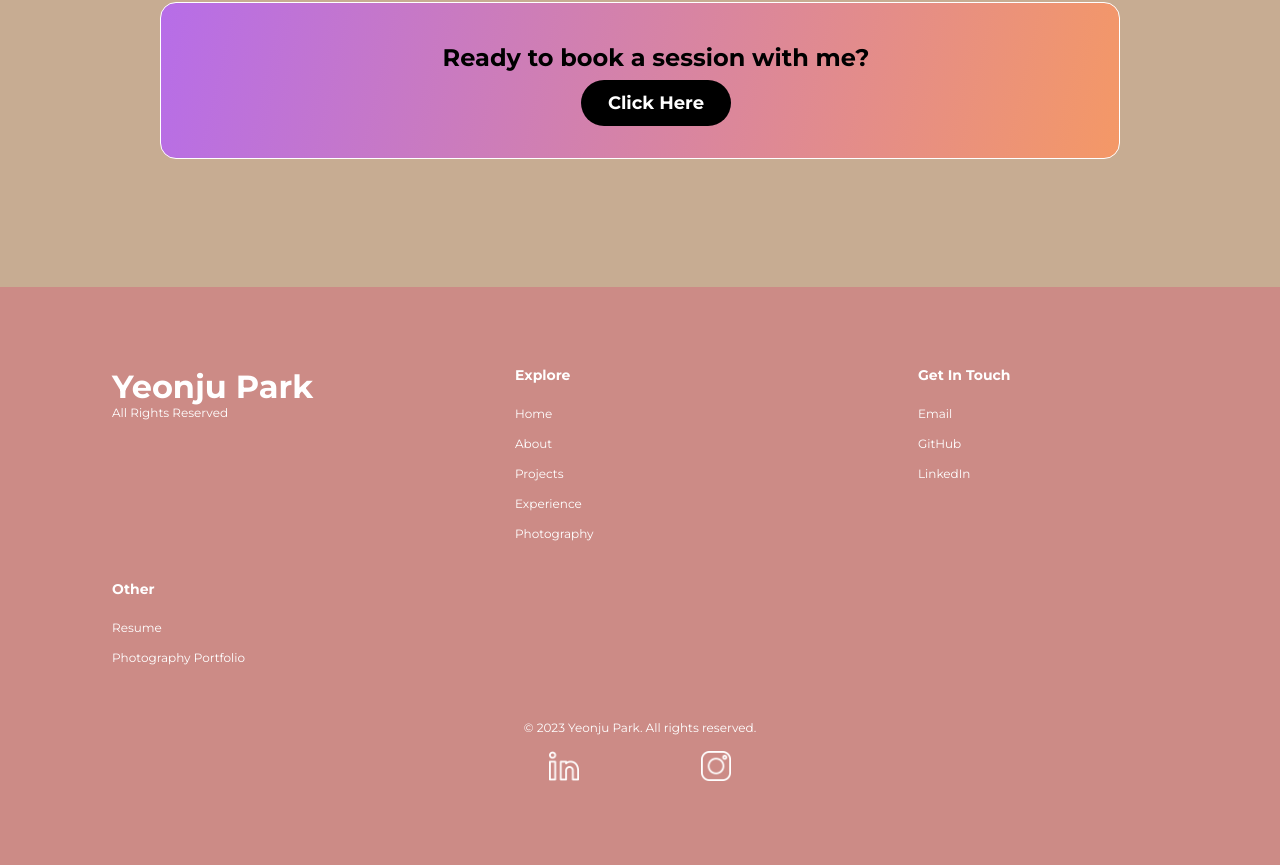
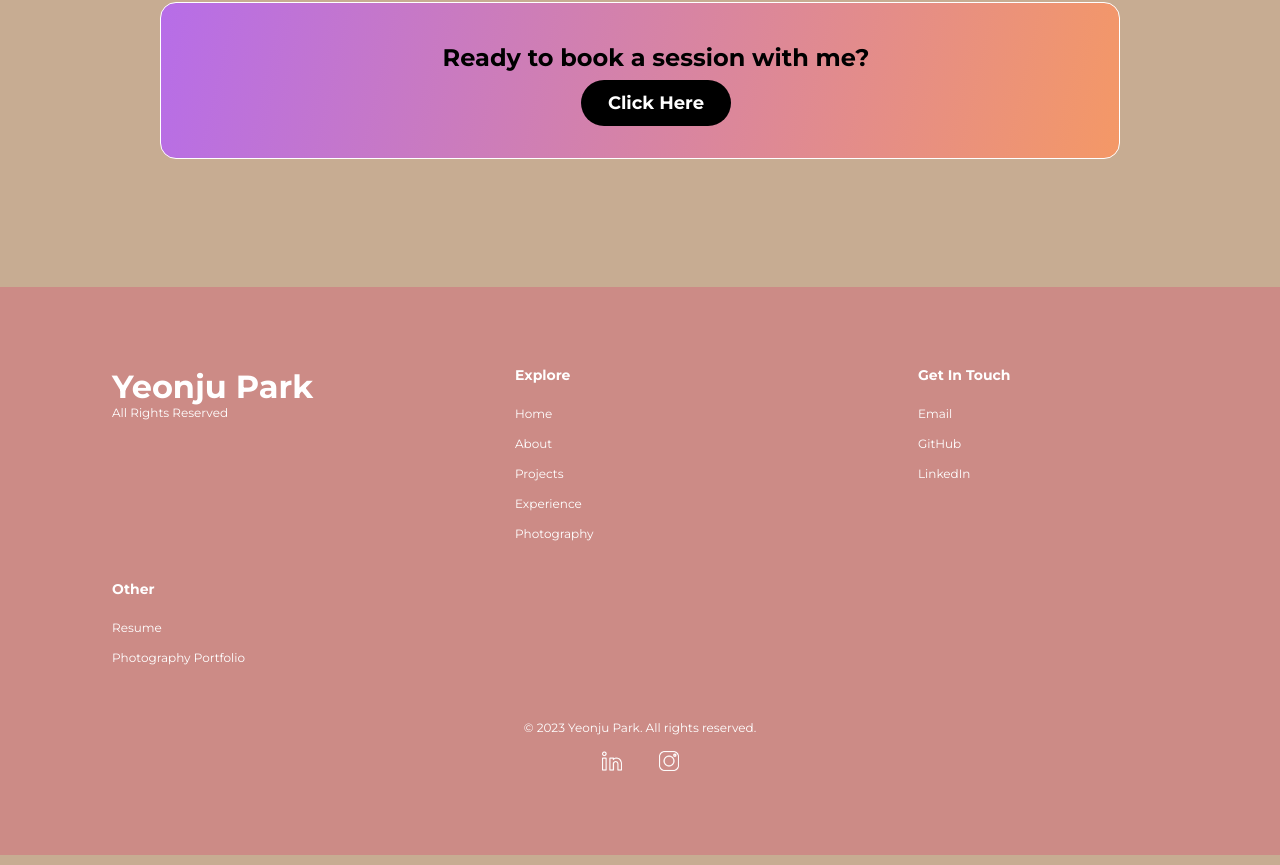
Before and after one commit to yeonjuparkk/yeonjuparkk.github.io, a React (Create React App) app: page / in a window 1280 px wide. Shown: the part 4837-5702 px from the top of the page. Built offline with nearby package versions, Linux system fonts and the light colour scheme.

Commit message:
fix footer social logos

```diff
--- a/src/components/Social.css
+++ b/src/components/Social.css
@@ -9,7 +9,7 @@
 .portfolio__social div {
 	flex: 1;
 	max-width: 150px;
-	min-width: 120px;
+	min-width: 25px;
 	margin: 1rem;
 	display: flex;
 	justify-content: center;
@@ -17,6 +17,6 @@
 }
 
 .portfolio__social img {
-	max-height: 30px;
+	max-height: 20px;
 	margin: 0rem;
 }
--- a/src/containers/Footer.jsx
+++ b/src/containers/Footer.jsx
@@ -29,7 +29,7 @@ const Footer = () => {
         </div>
         <div className="portfolio__footer-links_div">
           <h4>Get In Touch</h4>
-          <a href="yeonju.k.park@gmail.com" target="_blank" rel="noreferrer">
+          <a href="mailto: yeonju.k.park@gmail.com" target="_blank" rel="noreferrer">
             <p>Email</p>
           </a>
           <a
--- a/src/containers/footer.css
+++ b/src/containers/footer.css
@@ -62,12 +62,6 @@
 .portfolio__footer-links_logo {
 	display: flex;
 	flex-direction: column;
-}
-
-.portfolio__footer-links_logo img {
-	width: 118px;
-	height: 30px;
-	margin-bottom: 1rem;
 }
 
 .portfolio__footer-links_logo p {
```
